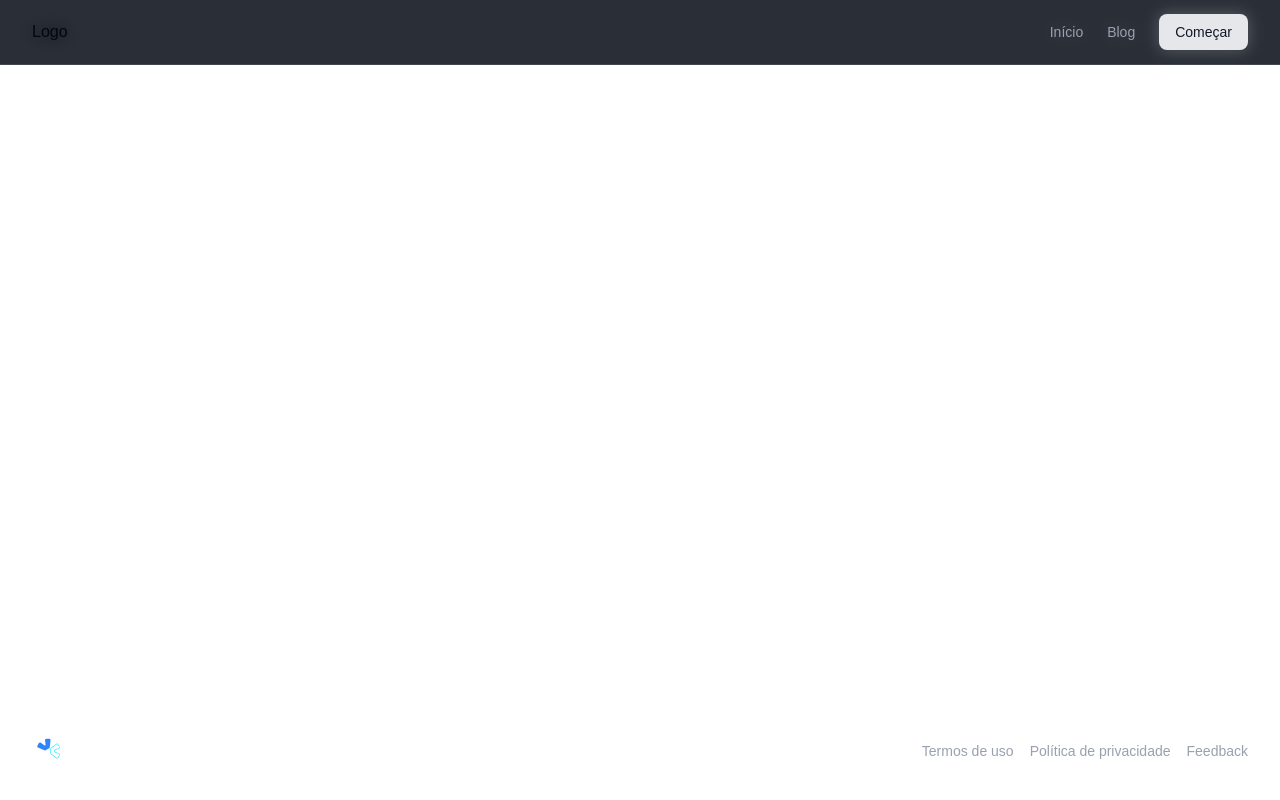
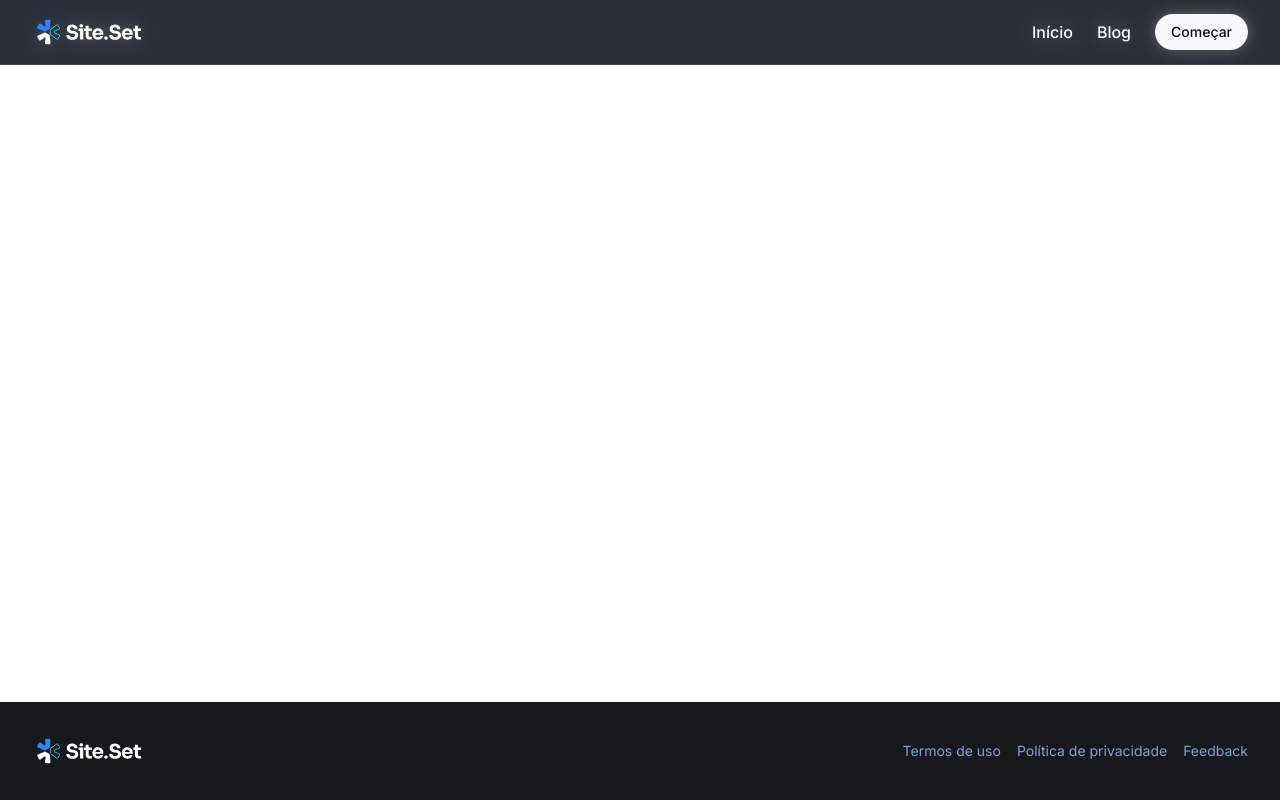
Before and after one commit to CesarNeo/next-pages-blog, a Next.js app: page /blog in a window 1280 px wide. Built offline with nearby package versions, Linux system fonts and the light colour scheme.

Commit message:
feat: add Style Guide

```diff
--- a/src/components/active-link/index.tsx
+++ b/src/components/active-link/index.tsx
@@ -5,10 +5,7 @@ import type { TActiveLinkProps } from './types';
 
 function ActiveLink({ href, as, ...props }: TActiveLinkProps) {
   const router = useRouter();
-  const isCurrentPath =
-    router.asPath === href ||
-    router.asPath === as ||
-    router.asPath.startsWith(String(as));
+  const isCurrentPath = router.asPath === href || router.asPath === as;
 
   return (
     <Link
@@ -16,8 +13,8 @@ function ActiveLink({ href, as, ...props }: TActiveLinkProps) {
       href={href}
       data-active={isCurrentPath}
       className={cn(
-        'text-sm font-medium transition-colors hover:text-blue-500',
-        'text-muted-foreground data-[active="true"]:text-blue-500',
+        'text-action-sm font-action-sm leading-action-sm transition-colors hover:text-blue-200',
+        'text-gray-100 data-[active="true"]:text-blue-200',
       )}
     />
   );
--- a/src/components/footer/index.tsx
+++ b/src/components/footer/index.tsx
@@ -1,31 +1,29 @@
-import Image from 'next/image';
 import Link from 'next/link';
+import Logo from '../logo';
 
 function Footer() {
   return (
-    <footer className="border-t border-white/10">
+    <footer className="bg-gray-500">
       <div className="mx-auto max-w-7xl px-4 sm:px-6 lg:px-8">
         <div className="flex justify-between gap-8 py-8 md:flex-row">
-          <Link href="/">
-            <Image alt="Logo site" src="/logo.svg" width={116} height={32} />
-          </Link>
+          <Logo />
 
-          <nav className="text-muted-foreground flex flex-col items-center gap-4 text-sm md:flex-row">
+          <nav className="flex flex-col items-center gap-4 text-sm text-blue-100 md:flex-row">
             <Link
               href="/termos-de-uso"
-              className="hover:text-primary transition-colors"
+              className="transition-colors hover:text-blue-200"
             >
               Termos de uso
             </Link>
             <Link
               href="/politica-de-privacidade"
-              className="hover:text-primary transition-colors"
+              className="transition-colors hover:text-blue-200"
             >
               Política de privacidade
             </Link>
             <Link
               href="/feedback"
-              className="hover:text-primary transition-colors"
+              className="transition-colors hover:text-blue-200"
             >
               Feedback
             </Link>
--- a/src/components/header/index.tsx
+++ b/src/components/header/index.tsx
@@ -1,18 +1,19 @@
 import Link from 'next/link';
 import { Button } from '../ui/button';
 import ActiveLink from '../active-link';
+import Logo from '../logo';
 
 function Header() {
   return (
     <header className="bg-background/95 supports-[backdrop-filter]:bg-background/60 fixed top-0 z-50 w-full border-b border-white/10 backdrop-blur-sm">
       <div className="mx-auto max-w-7xl px-4 sm:px-6 lg:px-8">
         <div className="flex h-16 items-center justify-between">
-          <Link href="/">Logo</Link>
+          <Logo />
 
           <nav className="flex items-center gap-6">
             <ActiveLink href="/">Início</ActiveLink>
             <ActiveLink href="/blog">Blog</ActiveLink>
-            <Button asChild>
+            <Button asChild variant="secondary">
               <Link href="comecar">Começar</Link>
             </Button>
           </nav>
--- a/src/components/layout/index.tsx
+++ b/src/components/layout/index.tsx
@@ -1,10 +1,22 @@
+import { cn } from '@/lib/utils';
+import { Inter } from 'next/font/google';
 import Footer from '../footer';
 import Header from '../header';
 import type { TLayoutProps } from './types';
 
+const inter = Inter({
+  subsets: ['latin'],
+  variable: '--font-inter',
+});
+
 function Layout({ children }: TLayoutProps) {
   return (
-    <div className="dark relative flex min-h-dvh flex-col">
+    <div
+      className={cn(
+        inter.variable,
+        'dark font-inter relative flex min-h-dvh flex-col',
+      )}
+    >
       <Header />
 
       <main className="mb-12 flex flex-1 flex-col">{children}</main>
--- /dev/null
+++ b/src/components/logo/index.tsx
@@ -0,0 +1,12 @@
+import Image from 'next/image';
+import Link from 'next/link';
+
+function Logo() {
+  return (
+    <Link href="/" title="Página inicial">
+      <Image alt="Logo site" src="/logo.svg" width={116} height={32} />
+    </Link>
+  );
+}
+
+export default Logo;
--- a/src/components/ui/button.tsx
+++ b/src/components/ui/button.tsx
@@ -5,18 +5,17 @@ import { cva, type VariantProps } from 'class-variance-authority';
 import { cn } from '@/lib/utils';
 
 const buttonVariants = cva(
-  "inline-flex items-center justify-center gap-2 whitespace-nowrap rounded-md text-sm font-medium transition-all disabled:pointer-events-none disabled:opacity-50 [&_svg]:pointer-events-none [&_svg:not([class*='size-'])]:size-4 shrink-0 [&_svg]:shrink-0 outline-none focus-visible:border-ring focus-visible:ring-ring/50 focus-visible:ring-[3px] aria-invalid:ring-destructive/20 dark:aria-invalid:ring-destructive/40 aria-invalid:border-destructive cursor-pointer",
+  "inline-flex items-center justify-center gap-2 whitespace-nowrap rounded-md text-sm font-medium transition-all disabled:pointer-events-none disabled:opacity-50 [&_svg]:pointer-events-none [&_svg:not([class*='size-'])]:size-4 shrink-0 [&_svg]:shrink-0 outline-none focus-visible:border-ring focus-visible:ring-ring/50 focus-visible:ring-[3px] aria-invalid:ring-destructive/20 dark:aria-invalid:ring-destructive/40 aria-invalid:border-destructive cursor-pointer duration-200",
   {
     variants: {
       variant: {
-        default:
-          'bg-primary text-primary-foreground shadow-xs hover:bg-primary/90',
+        default: 'bg-blue-200 text-white shadow-xs hover:bg-blue-300',
         destructive:
           'bg-destructive text-white shadow-xs hover:bg-destructive/90 focus-visible:ring-destructive/20 dark:focus-visible:ring-destructive/40 dark:bg-destructive/60',
         outline:
-          'border bg-background shadow-xs hover:bg-accent hover:text-accent-foreground dark:bg-input/30 dark:border-input dark:hover:bg-input/50',
+          'border bg-gray-700 shadow-xs border-gray-400 hover:text-blue-200 hover:border-blue-200',
         secondary:
-          'bg-secondary text-secondary-foreground shadow-xs hover:bg-secondary/80',
+          'bg-gray-100 text-gray-800 shadow-xs hover:bg-blue-100 rounded-full',
         ghost:
           'hover:bg-accent hover:text-accent-foreground dark:hover:bg-accent/50',
         link: 'text-primary underline-offset-4 hover:underline',
--- a/src/styles/globals.css
+++ b/src/styles/globals.css
@@ -76,6 +76,67 @@
   --radius-md: calc(var(--radius) - 2px);
   --radius-lg: var(--radius);
   --radius-xl: calc(var(--radius) + 4px);
+
+
+  --color-blue-100: #7EA4D7;
+  --color-blue-200: #2C85FC;
+  --color-blue-300: #2266C1;
+  --color-blue-400: #0D284C;
+
+  --color-cyan-100: #2DEBFC;
+  --color-cyan-200: #187D86;
+  --color-cyan-300: #0E474C;
+
+  --color-gray-100: #F9FAFC;
+  --color-gray-200: #D3D5D9;
+  --color-gray-300: #93979F;
+  --color-gray-400: #20242C;
+  --color-gray-500: #16181D;
+  --color-gray-600: #14161A;
+  --color-gray-700: #101216;
+  --color-gray-800: #0B0C0F;
+
+  --font-sans: PT Sans Caption, sans-serif;
+  --font-inter: Inter, sans-serif;
+
+  --container-screen-2xl: 1200px;
+  --container-padding: 2rem;
+
+  --text-heading-hg: 2.5rem;
+  --leading-heading-hg: 120%;
+  --font-weight-heading-hg: 700;
+  --text-heading-xl: 2rem;
+  --leading-heading-xl: 120%;
+  --font-weight-heading-xl: 700;
+  --text-heading-lg: 1.75rem;
+  --leading-heading-lg: 120%;
+  --font-weight-heading-lg: 700;
+  --text-heading-md: 1.5rem;
+  --leading-heading-md: 120%;
+  --font-weight-heading-md: 700;
+  --text-heading-sm: 1.25rem;
+  --leading-heading-sm: 120%;
+  --font-weight-heading-sm: 700;
+  --text-heading-xs: 1rem;
+  --leading-heading-xs: 120%;
+  --font-weight-heading-xs: 700;
+
+  --text-body-md: 1rem;
+  --leading-body-md: 150%;
+  --font-weight-body-md: 400;
+  --text-body-sm: 0.875rem;
+  --leading-body-sm: 150%;
+  --font-weight-body-sm: 400;
+  --text-body-xs: 0.75rem;
+  --leading-body-xs: 150%;
+  --font-weight-body-xs: 400;
+
+  --text-action-md: 1rem;
+  --leading-action-md: normal;
+  --font-weight-action-md: 500;
+  --text-action-sm: 0.875rem;
+  --leading-action-sm: normal;
+  --font-weight-action-sm: 500;
 }
 
 @media (prefers-color-scheme: dark) {
```
